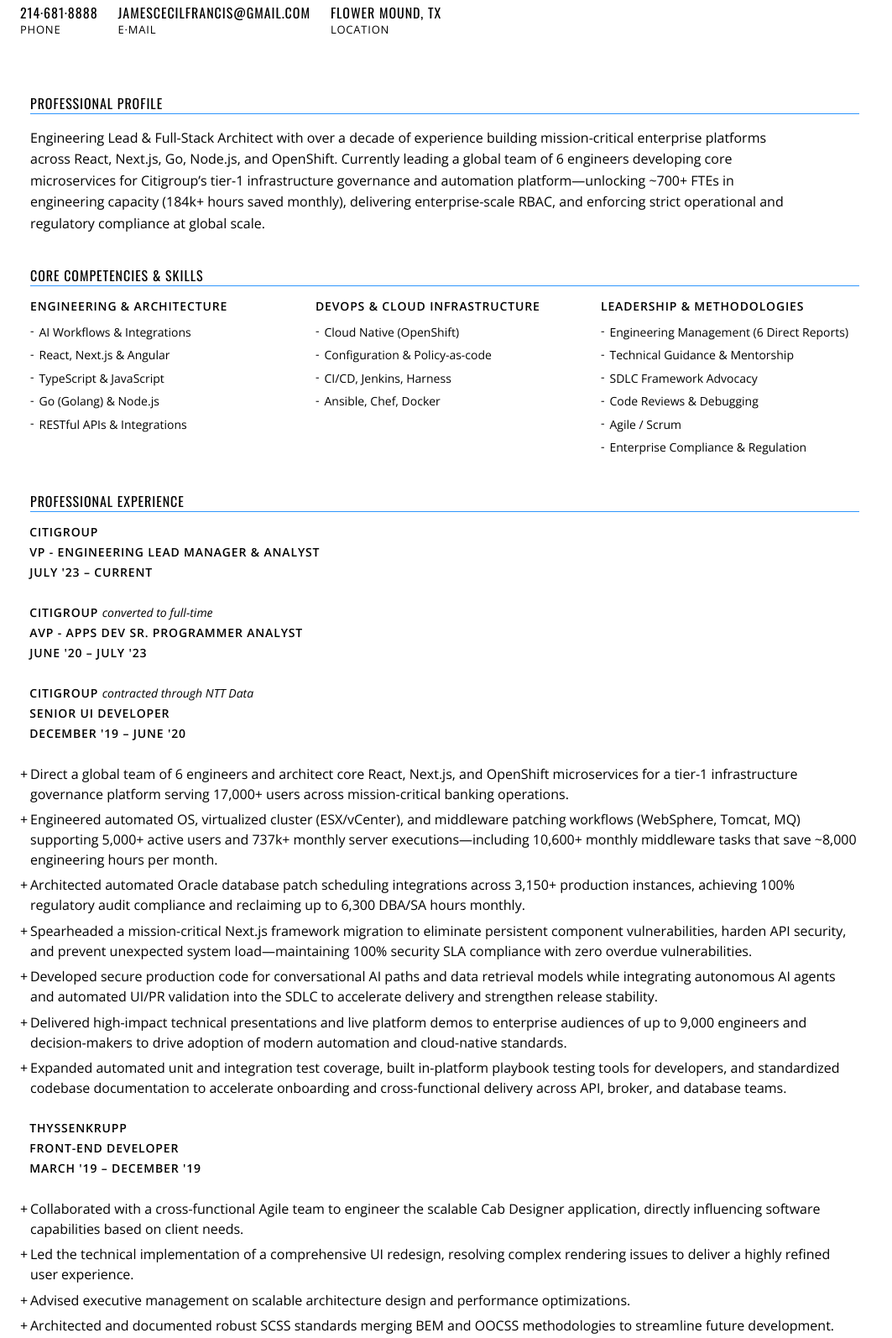
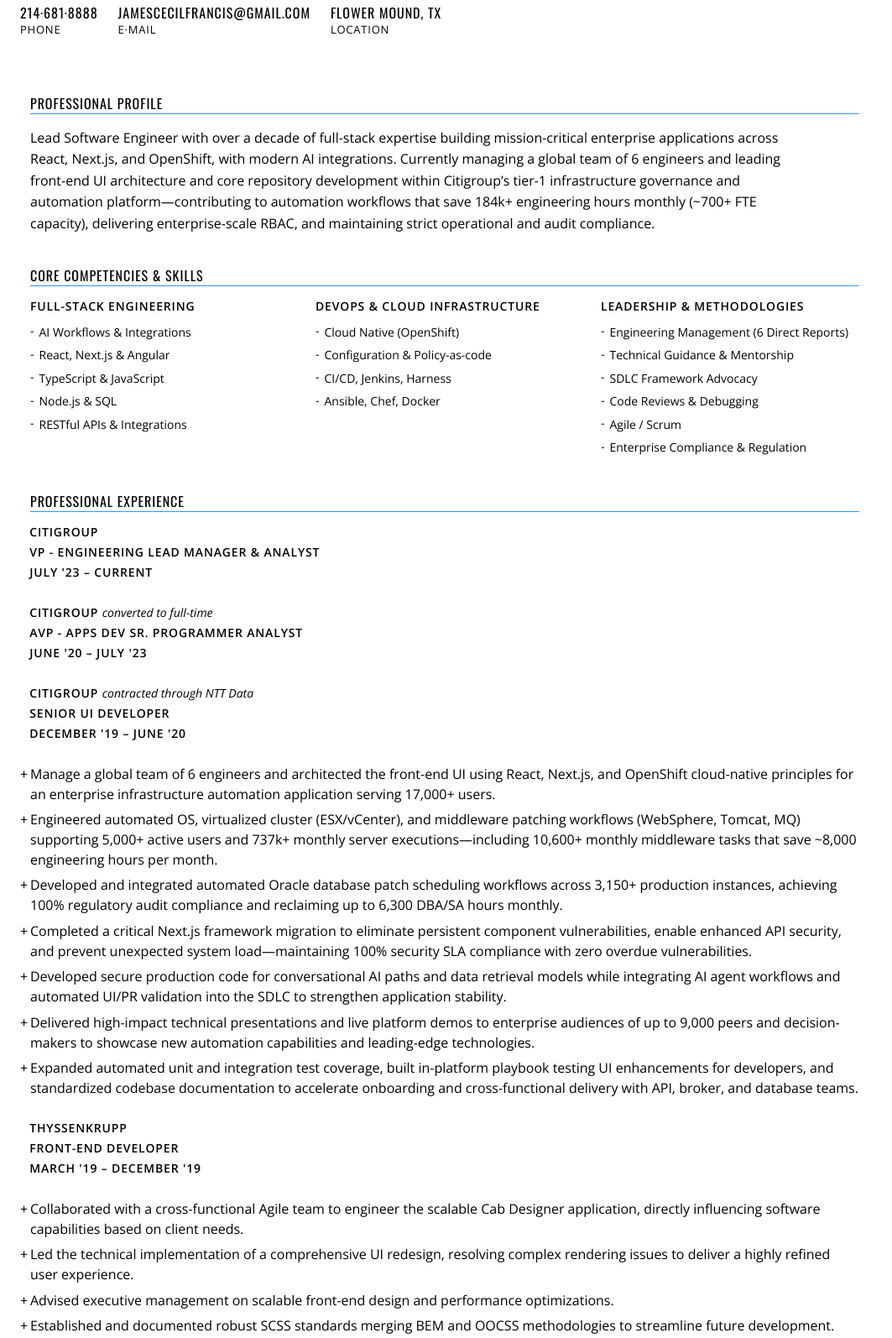
Before and after one commit to jcfrancisIII/resume, a plain HTML site: page index.html in a window 1280 px wide. Shown: the part 64-1658 px from the top of the page at 84% size, without its empty margins (0-1063 px from the left). Drawn offline with nearby package versions, Linux system fonts and the light colour scheme.

Commit message:
Integrate 2026 review metrics and refine resume impact and accuracy
Update the professional profile, core competencies, and Citigroup experience bullets to incorporate quantified 2026 automation and security outcomes while keeping the resume concise and cohesive:

- Normalize partial-year (Jan-Aug 2026) and two-month metrics into clear monthly run rates (184k+ engineering hours saved/month, 737k+ monthly server executions, 10,600+ monthly middleware patching tasks saving ~8,000 hours/month, and up to 6,300 DBA/SA hours reclaimed monthly across 3,150+ Oracle database instances).
- Eliminate duplicate statistics between the executive summary and experience bullets so each metric appears once in its strongest context.
- Reorder and consolidate Citigroup bullets from 9 to 7 high-impact points, leading with team management and front-end UI architecture for 17,000+ users and separating the Next.js security migration (100% SLA compliance, zero overdue vulnerabilities) from AI/SDLC workflows.
- Align technical and scope claims with actual responsibilities by restricting architecture claims to the front-end UI, scoping platform ownership to a core microservice repository, and replacing Go with Node.js and SQL in the skills section.
- Remove the redundant "Team Oriented Work" section and fix HTML character encoding issues and page title metadata.

```diff
--- a/index.html
+++ b/index.html
@@ -450,27 +450,29 @@
       <div>
         <h2 class="section-title section-title--first">Professional Profile</h2>
         <p class="summary-text">
-          Engineering Lead &amp; Full-Stack Architect with over a decade of
-          experience building mission-critical enterprise platforms across React,
-          Next.js, Go, Node.js, and OpenShift. Currently leading a global team of
-          6 engineers developing core microservices for Citigroup&rsquo;s tier-1
-          infrastructure governance and automation platform&mdash;unlocking
-          ~700+ FTEs in engineering capacity (184k+ hours saved monthly),
-          delivering enterprise-scale RBAC, and enforcing strict operational and
-          regulatory compliance at global scale.
+          Lead Software Engineer with over a decade of full-stack expertise
+          building mission-critical enterprise applications across React,
+          Next.js, and OpenShift, with modern AI integrations. Currently
+          managing a global team of 6 engineers and leading front-end UI
+          architecture and core repository development within Citigroup&rsquo;s
+          tier-1 infrastructure governance and automation
+          platform&mdash;contributing to automation workflows that save 184k+
+          engineering hours monthly (~700+ FTE capacity), delivering
+          enterprise-scale RBAC, and maintaining strict operational and audit
+          compliance.
         </p>
 
         <h2 class="section-title">Core Competencies & Skills</h2>
         <ul class="skills-grid">
           <li class="skills-column">
-            <h3 class="skills-column__title">Engineering & Architecture</h3>
+            <h3 class="skills-column__title">Full-Stack Engineering</h3>
             <ul class="skills-column__list">
               <li class="skills-column__item">
                 AI Workflows &amp; Integrations
               </li>
               <li class="skills-column__item">React, Next.js &amp; Angular</li>
               <li class="skills-column__item">TypeScript &amp; JavaScript</li>
-              <li class="skills-column__item">Go (Golang) &amp; Node.js</li>
+              <li class="skills-column__item">Node.js &amp; SQL</li>
               <li class="skills-column__item">
                 RESTful APIs &amp; Integrations
               </li>
@@ -527,10 +529,10 @@
           </h3>
 
           <p class="bullet-text bullet-text--no-margin">
-            Direct a global team of 6 engineers and architect core React,
-            Next.js, and OpenShift microservices for a tier-1 infrastructure
-            governance platform serving 17,000+ users across mission-critical
-            banking operations.
+            Manage a global team of 6 engineers and architected the front-end UI
+            using React, Next.js, and OpenShift cloud-native principles for an
+            enterprise infrastructure automation application serving 17,000+
+            users.
           </p>
           <p class="bullet-text bullet-text--no-margin">
             Engineered automated OS, virtualized cluster (ESX/vCenter), and
@@ -540,32 +542,32 @@
             per month.
           </p>
           <p class="bullet-text bullet-text--no-margin">
-            Architected automated Oracle database patch scheduling integrations
-            across 3,150+ production instances, achieving 100% regulatory audit
-            compliance and reclaiming up to 6,300 DBA/SA hours monthly.
+            Developed and integrated automated Oracle database patch scheduling
+            workflows across 3,150+ production instances, achieving 100%
+            regulatory audit compliance and reclaiming up to 6,300 DBA/SA hours
+            monthly.
           </p>
           <p class="bullet-text bullet-text--no-margin">
-            Spearheaded a mission-critical Next.js framework migration to
-            eliminate persistent component vulnerabilities, harden API security,
+            Completed a critical Next.js framework migration to eliminate
+            persistent component vulnerabilities, enable enhanced API security,
             and prevent unexpected system load&mdash;maintaining 100% security
             SLA compliance with zero overdue vulnerabilities.
           </p>
           <p class="bullet-text bullet-text--no-margin">
             Developed secure production code for conversational AI paths and data
-            retrieval models while integrating autonomous AI agents and automated
-            UI/PR validation into the SDLC to accelerate delivery and strengthen
-            release stability.
+            retrieval models while integrating AI agent workflows and automated
+            UI/PR validation into the SDLC to strengthen application stability.
           </p>
           <p class="bullet-text bullet-text--no-margin">
             Delivered high-impact technical presentations and live platform demos
-            to enterprise audiences of up to 9,000 engineers and decision-makers
-            to drive adoption of modern automation and cloud-native standards.
+            to enterprise audiences of up to 9,000 peers and decision-makers to
+            showcase new automation capabilities and leading-edge technologies.
           </p>
           <p class="bullet-text">
             Expanded automated unit and integration test coverage, built
-            in-platform playbook testing tools for developers, and standardized
-            codebase documentation to accelerate onboarding and cross-functional
-            delivery across API, broker, and database teams.
+            in-platform playbook testing UI enhancements for developers, and
+            standardized codebase documentation to accelerate onboarding and
+            cross-functional delivery with API, broker, and database teams.
           </p>
 
           <h3 class="experience-title">
@@ -586,11 +588,11 @@
             experience.
           </p>
           <p class="bullet-text bullet-text--no-margin">
-            Advised executive management on scalable architecture design and
+            Advised executive management on scalable front-end design and
             performance optimizations.
           </p>
           <p class="bullet-text">
-            Architected and documented robust SCSS standards merging BEM and
+            Established and documented robust SCSS standards merging BEM and
             OOCSS methodologies to streamline future development.
           </p>
 
```
